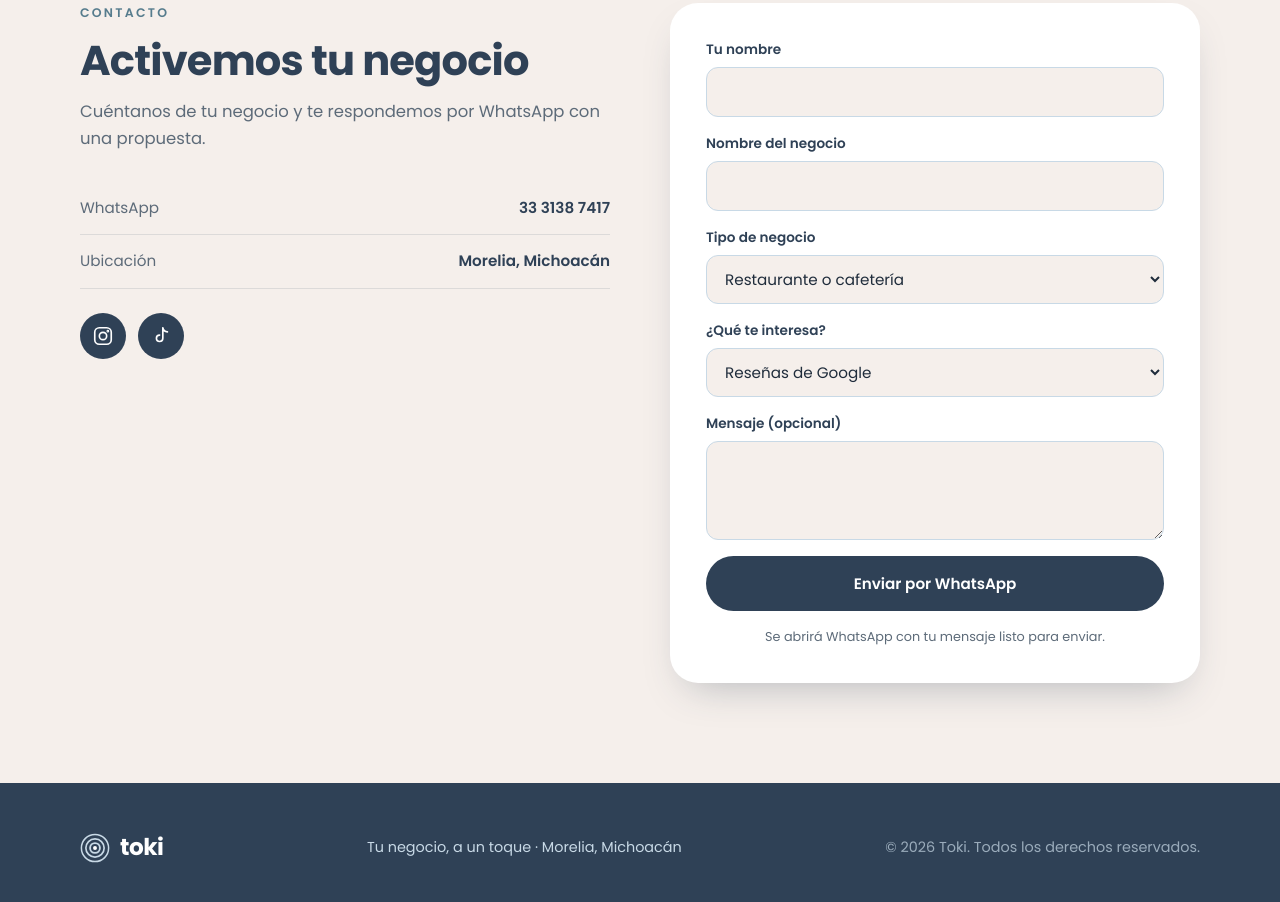
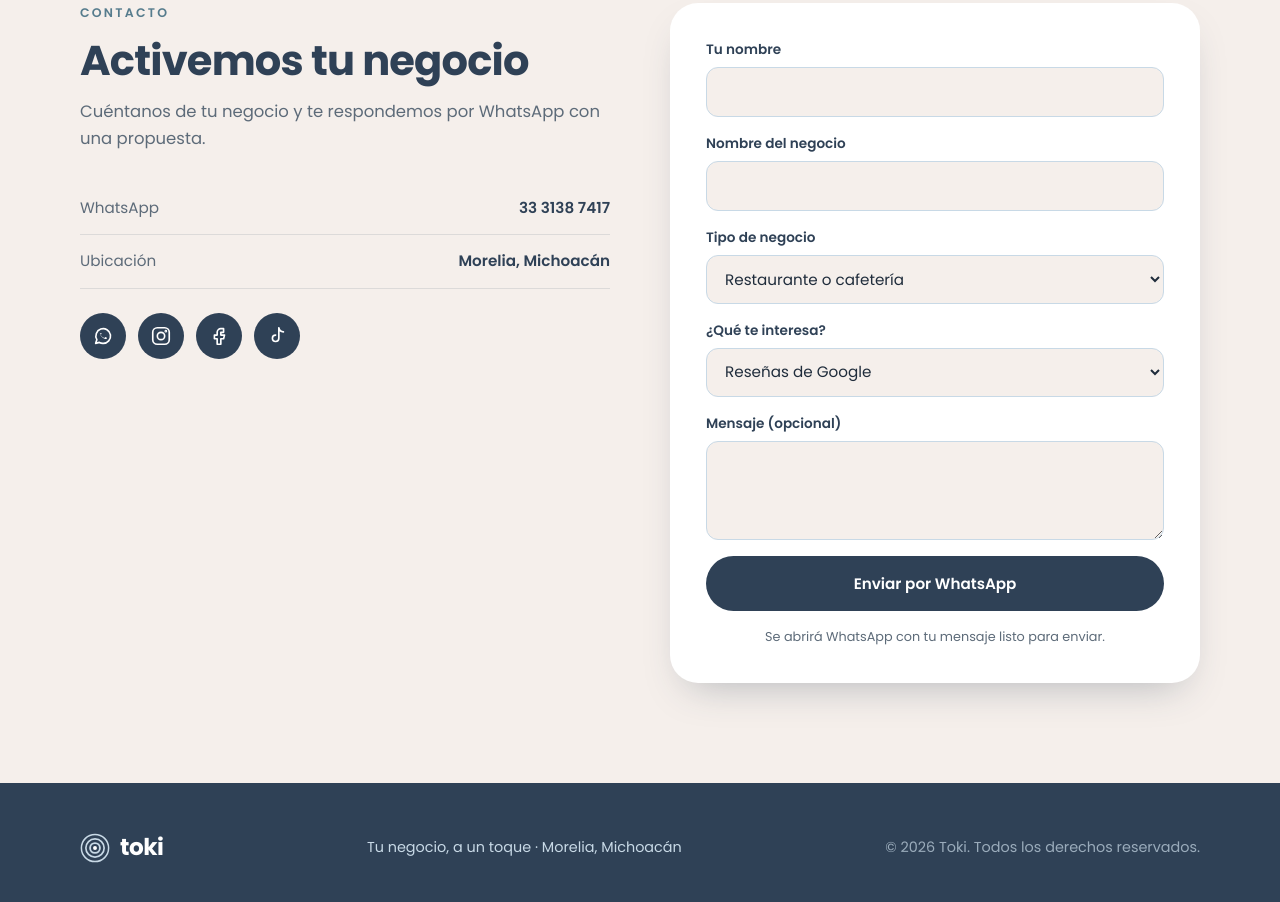
Before and after one commit to TokiTap/tokitap.github.io, a plain HTML site: page index.html in a window 1280 px wide. Shown: the part 5079-5981 px from the top of the page. Drawn offline with Linux system fonts and the light colour scheme.

Commit message:
Botones de WhatsApp (pedir información) y Facebook en contacto
Co-Authored-By: Claude Opus 5.5 <noreply@anthropic.com>
Claude-Session: https://claude.ai/code/session_01BFiu6BNDf9SPNpvXKsZ8PD

```diff
--- a/index.html
+++ b/index.html
@@ -300,6 +300,7 @@
           <li data-need="horario"><span>Horario</span><b class="js-horario">—</b></li>
         </ul>
         <div class="socials">
+          <a class="js-wa-info" data-need="whatsapp" href="#" target="_blank" rel="noopener" aria-label="WhatsApp: pedir información"><svg viewBox="0 0 24 24"><path d="M4 20l1.3-4A8 8 0 1112 20a8 8 0 01-4-1z"/><path d="M9 9.5c.3 2 2 3.8 4.5 4.6l1-1.1 1.8.8-.4 1.4c-3.2.2-6.7-2.7-7.3-6l1.3-.6.9 1.6z" fill="#fff" stroke="none"/></svg></a>
           <a class="js-ig" data-need="instagram" href="#" target="_blank" rel="noopener" aria-label="Instagram"><svg viewBox="0 0 24 24"><rect x="3" y="3" width="18" height="18" rx="5"/><circle cx="12" cy="12" r="4"/><circle cx="17.3" cy="6.7" r=".6"/></svg></a>
           <a class="js-fb" data-need="facebook" href="#" target="_blank" rel="noopener" aria-label="Facebook"><svg viewBox="0 0 24 24"><path d="M14 8h3V4h-3a4 4 0 00-4 4v3H7v4h3v6h4v-6h3l1-4h-4V8z"/></svg></a>
           <a class="js-tt" data-need="tiktok" href="#" target="_blank" rel="noopener" aria-label="TikTok"><svg viewBox="0 0 24 24"><path d="M14 3v11.5a3.5 3.5 0 11-3.5-3.5M14 3c.5 2.5 2.4 4.3 5 4.5"/></svg></a>
--- a/js/config.js
+++ b/js/config.js
@@ -7,9 +7,13 @@ window.TOKI = {
   whatsapp: "523331387417",
   // Texto con el que se abre el chat de WhatsApp
   whatsappMensaje: "Hola Toki, me interesa activar mi negocio con NFC.",
+  // Mensaje del botón de WhatsApp junto a las redes sociales
+  whatsappInfo: "Hola, Toki Tap. Me gustaría recibir información sobre sus servicios NFC para mi negocio.",
   email: "hola@PENDIENTE.com",
   instagram: "https://instagram.com/tokitap.mx",
-  facebook: "https://facebook.com/PENDIENTE",
+  // Temporal: búsqueda de "Toki Tap". Cambiar por el enlace de la página
+  // (se copia de la barra de direcciones, ej. https://www.facebook.com/profile.php?id=...)
+  facebook: "https://www.facebook.com/search/top/?q=Toki%20Tap",
   tiktok: "https://tiktok.com/@tokitap.mx",
   ciudad: "Morelia, Michoacán",
   // Ej.: "Lunes a sábado · 10:00 a 19:00"
--- a/js/main.js
+++ b/js/main.js
@@ -28,6 +28,7 @@
       a.href = "#contacto";
     }
   });
+  each(".js-wa-info", function (a) { if (hasWa) a.href = waLink(T.whatsappInfo); });
   var flotante = document.querySelector(".wa-float");
   if (!hasWa && flotante) flotante.hidden = true;
 
```
